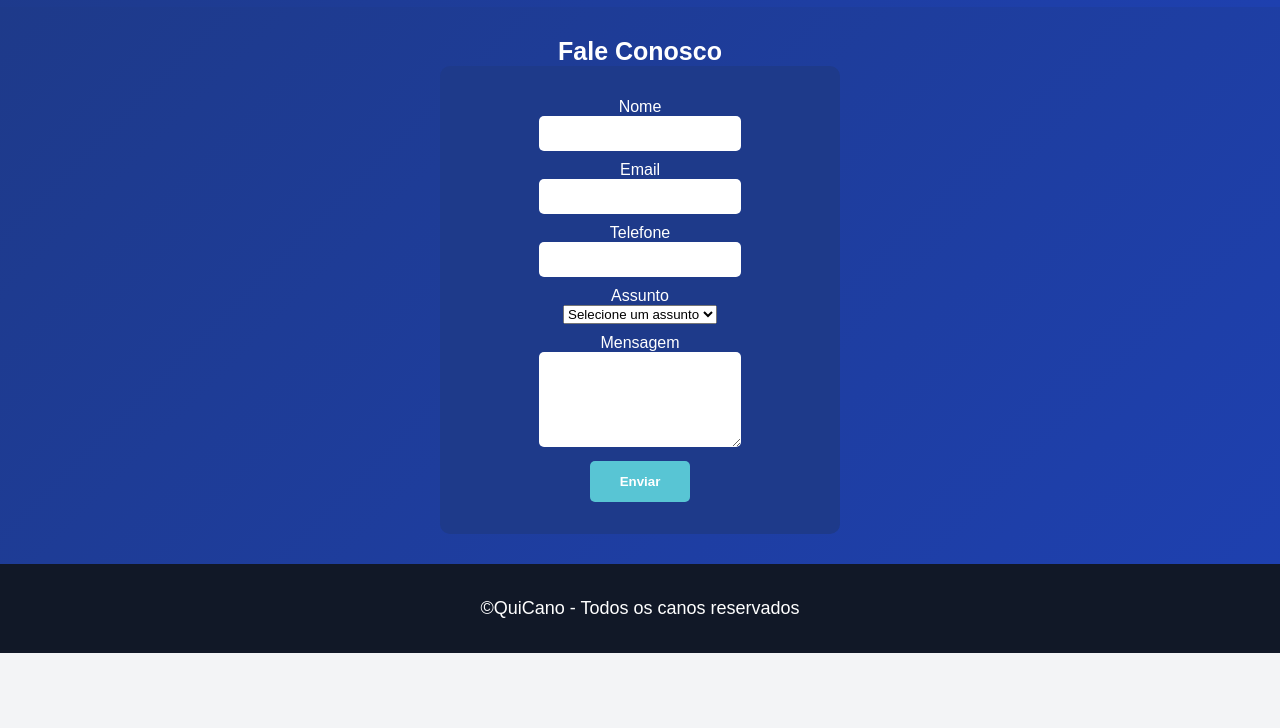
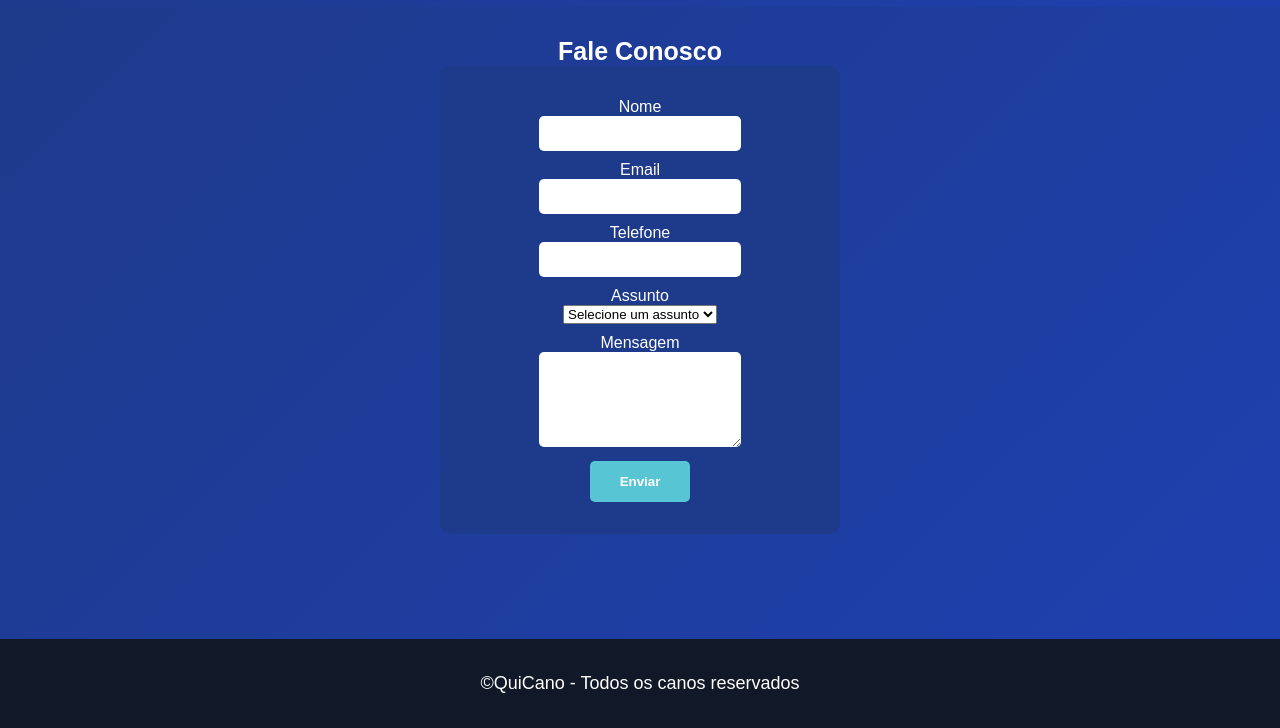
Before and after one commit to rhudsu/quicano, a plain HTML site: page sac.html in a window 1280 px wide. Shown: the part 72-800 px from the top of the page. Drawn offline with Linux system fonts and the light colour scheme.

Commit message:
resolvido bug

```diff
--- a/styles/index.css
+++ b/styles/index.css
@@ -3,6 +3,11 @@
     padding: 0;
     box-sizing: border-box;
 }
+
+html {
+  scroll-behavior: smooth;
+}
+
 
 body {
     background-color: #f3f4f6;
@@ -11,6 +16,9 @@ body {
     font-style: normal;
     color: black;
     min-width: 340px;
+    min-height: 100vh;
+    display: flex;
+    flex-direction: column;
 }
 
 :root {
@@ -190,6 +198,7 @@ nav a:hover {
     padding: 30px 20px;
     text-align: center;
     scroll-margin-top: 50px;
+    flex-grow: 1;
 }
 
 .contato-info {
@@ -238,9 +247,6 @@ img {
     height: auto;
 }
 
-html {
-  scroll-behavior: smooth;
-}
 
 p {
     font-size: 18px;
--- a/styles/outras.css
+++ b/styles/outras.css
@@ -1,3 +1,4 @@
+
 .contato-form {
     max-width: 400px;
     margin: 0 auto;
```
Also changed, not shown: agendar.html (+1 -1 lines), index.html (+0 -2 lines).
